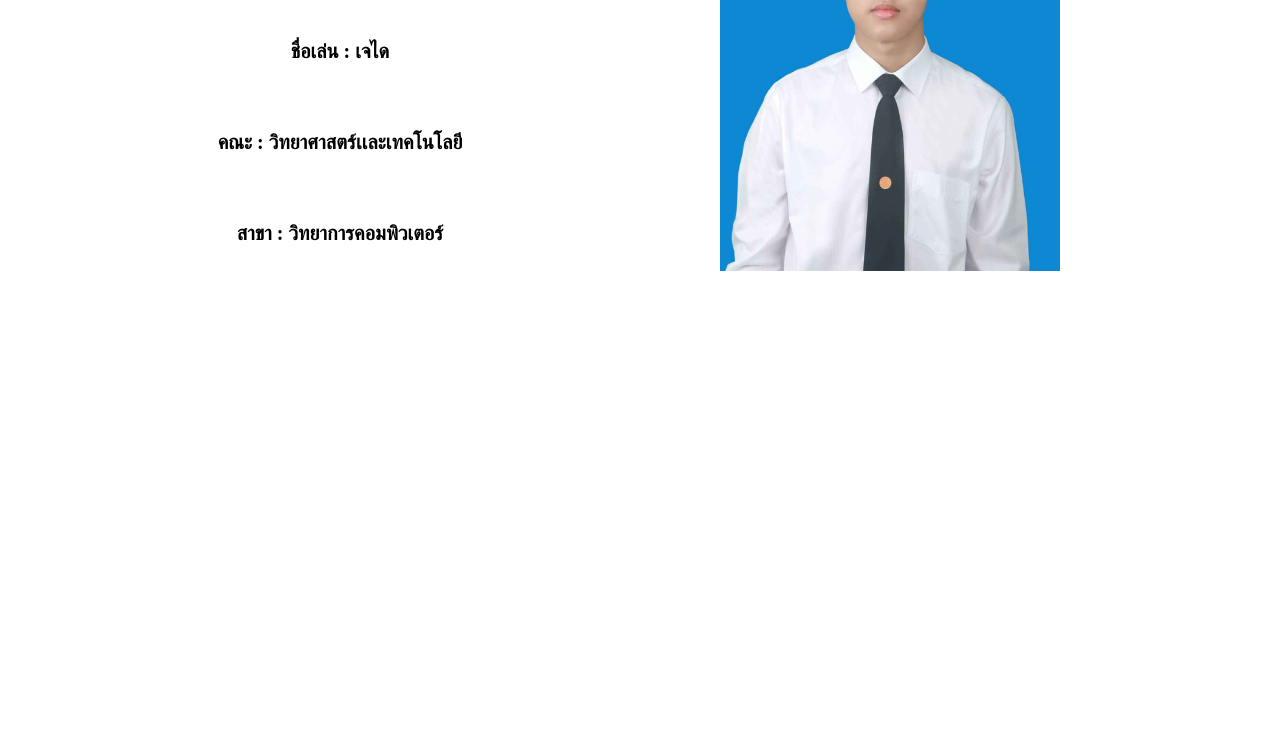
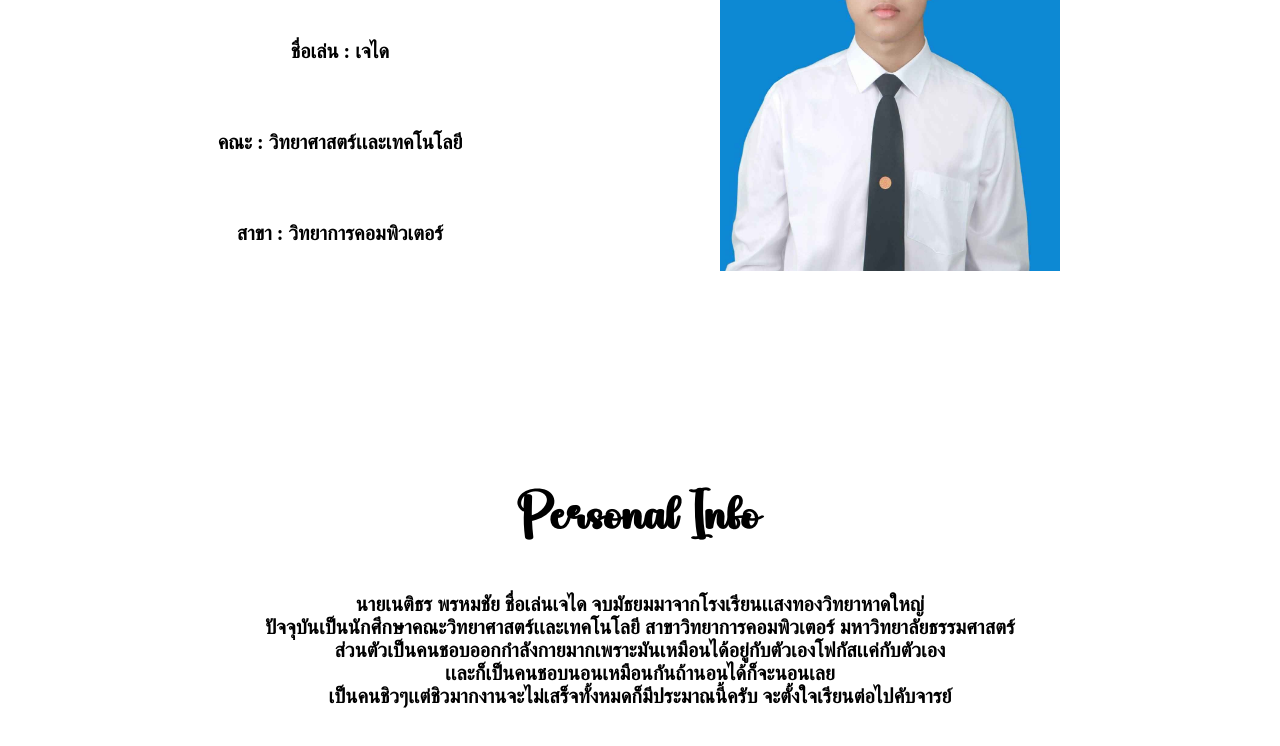
Before and after one commit to nongjdaiuuuuu/6709616590_MyCSTUStory, a plain HTML site: page index.html in a window 1280 px wide. Shown: the part 356-1102 px from the top of the page. Drawn offline with Linux system fonts and the light colour scheme.

Commit message:
add personalinfo

```diff
--- a/index.html
+++ b/index.html
@@ -40,6 +40,16 @@
         </div>
     </section>
 
+    <section class="info">
+        <div class="personalinfo">
+            <h2>Personal Info</h2>
+            <p>นายเนติธร พรหมชัย ชื่อเล่นเจได จบมัธยมมาจากโรงเรียนเเสงทองวิทยาหาดใหญ่<br>
+            ปัจจุบันเป็นนักศึกษาคณะวิทยาศาสตร์เเละเทคโนโลยี สาขาวิทยาการคอมพิวเตอร์ มหาวิทยาลัยธรรมศาสตร์<br>
+            ส่วนตัวเป็นคนชอบออกกําลังกายมากเพราะมันเหมือนได้อยู่กับตัวเองโฟกัสเเค่กับตัวเอง<br>
+            เเละก็เป็นคนชอบนอนเหมือนกันถ้านอนได้ก็จะนอนเลย<br>
+            เป็นคนชิวๆเเต่ชิวมากงานจะไม่เสร็จทั้งหมดก็มีประมาณนี้ครับ จะตั้งใจเรียนต่อไปคับจารย์</p>
+        </div>
+    </section>
 
 </body>
 </html>
--- a/mystyle.css
+++ b/mystyle.css
@@ -16,6 +16,7 @@
     max-width: 1700px;
     margin: 0 auto;
 }
+
 nav {
     padding: 1rem;
     background-color: black;
@@ -85,9 +86,18 @@ nav {
     font-weight: bold;
 }
 
-.data {
-    background-image: url(resources/bg);
-    height: 1400px;
-    background-repeat: no-repeat ;
-    background-size: cover;
+.personalinfo {
+    text-align: center;
+    padding: 100px;
 }
+
+.personalinfo h2 {
+    font-size: 40px;
+    font-family: thinking;
+}
+
+.personalinfo p {
+    padding: 50px;
+    font-size: 20px;
+    font-weight: bold;
+}
```
